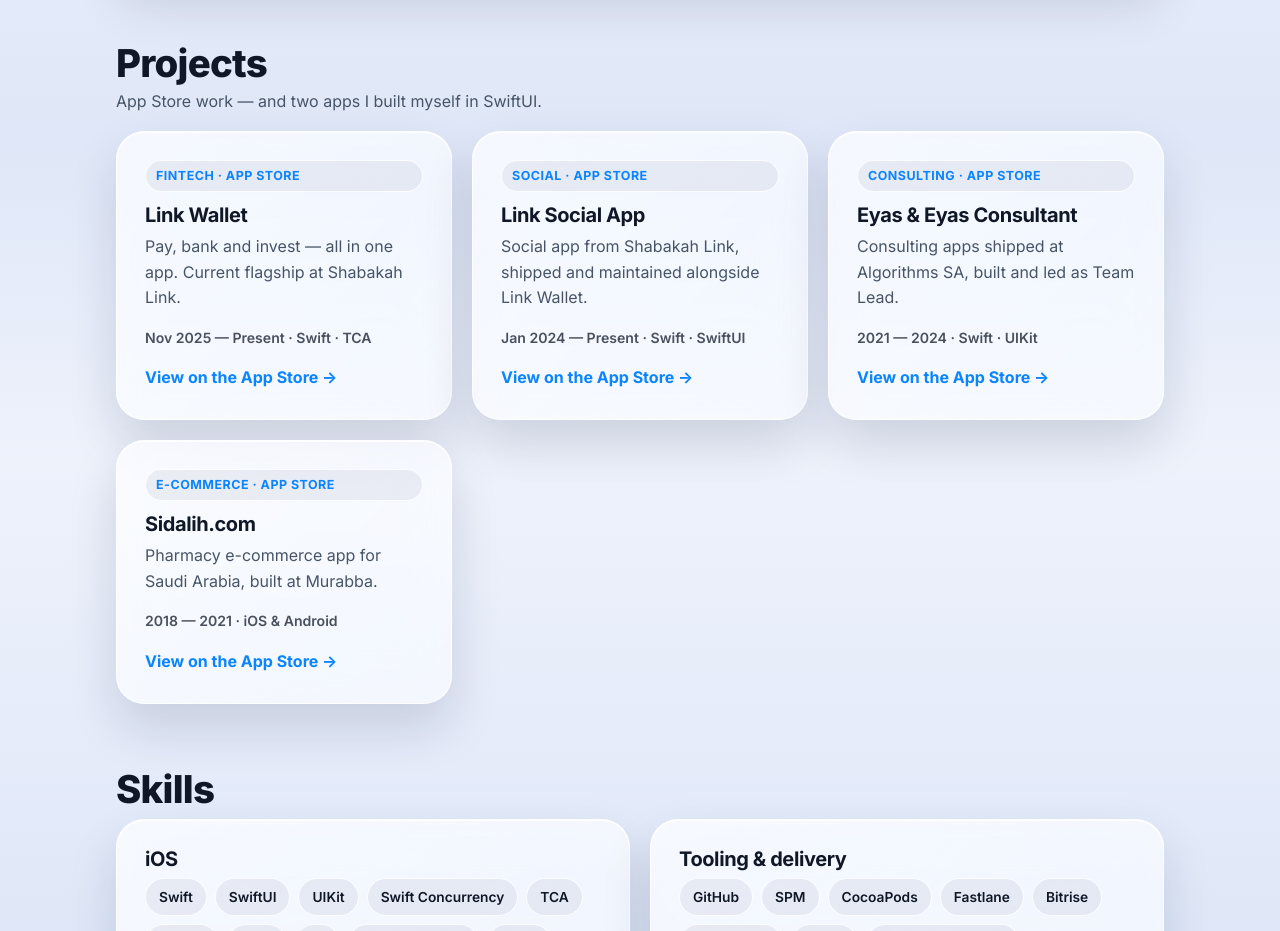
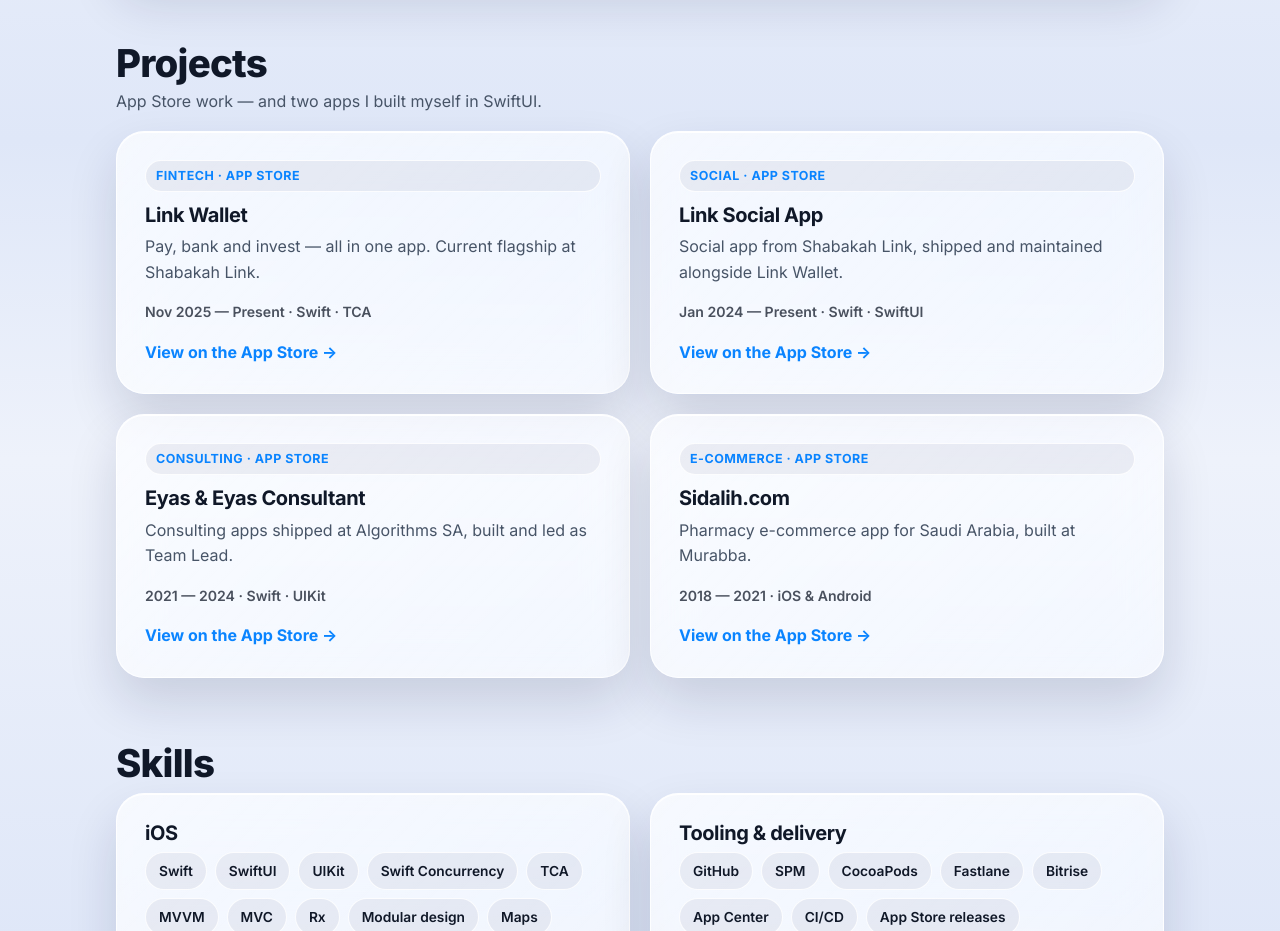
Before and after one commit to iishabrawy/portfolio, a plain HTML site: page index.html in a window 1280 px wide. Shown: the part 2740-3671 px from the top of the page. Drawn offline with Linux system fonts and the light colour scheme.

Commit message:
Update index.html

```diff
--- a/index.html
+++ b/index.html
@@ -152,7 +152,7 @@
   <section id="projects" class="section">
     <h2 class="section-title reveal">Projects</h2>
     <p class="section-sub reveal">App Store work — and two apps I built myself in SwiftUI.</p>
-    <div class="grid-3">
+    <div class="grid-2">
       <article class="glass card project reveal">
         <span class="tag">Fintech · App Store</span>
         <h3>Link Wallet</h3>
```
